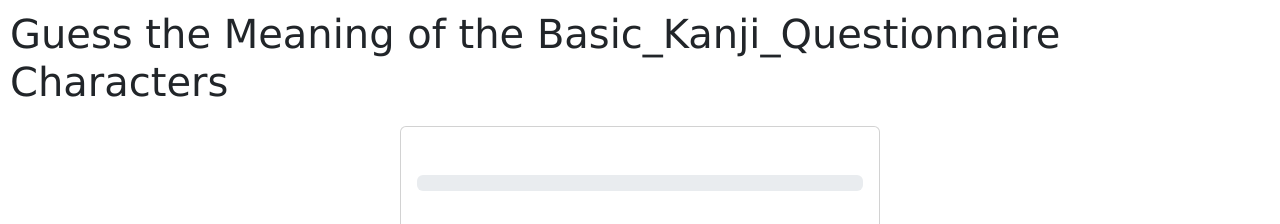
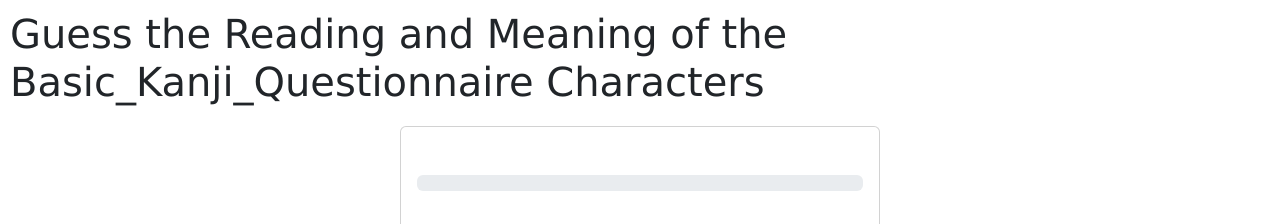
Before and after one commit to DMR0M/kanji_and_kana_quiz_app, a Django app: page /guessing_kanji_quiz in a window 1280 px wide. Shown: the part 56-280 px from the top of the page. Run offline with Django 5.2, Linux system fonts and the light colour scheme; tables that the repository leaves empty hold one stand-in row (values such as "Sample post"); some libraries are stand-ins or nearby versions.

Commit message:
updated guess game page

```diff
--- a/web_app_core/kanji_quiz_app/templates/guessingQuizPage.html
+++ b/web_app_core/kanji_quiz_app/templates/guessingQuizPage.html
@@ -17,7 +17,7 @@
     <body>
         <div style="padding:10px; position-absolute top-0 start-50 translate-middle-x">
             <h1 style="font-family: Verdana; margin-bottom: 0.5rem">
-              Guess the Meaning of the {{ questionnaire_selection }} Characters
+              Guess the Reading and Meaning of the {{ questionnaire_selection }} Characters
             </h1>
         </div>
         <input type="hidden" id="guess-values-count" name="fieldname" value="{{ guess_list_count }}">
```
